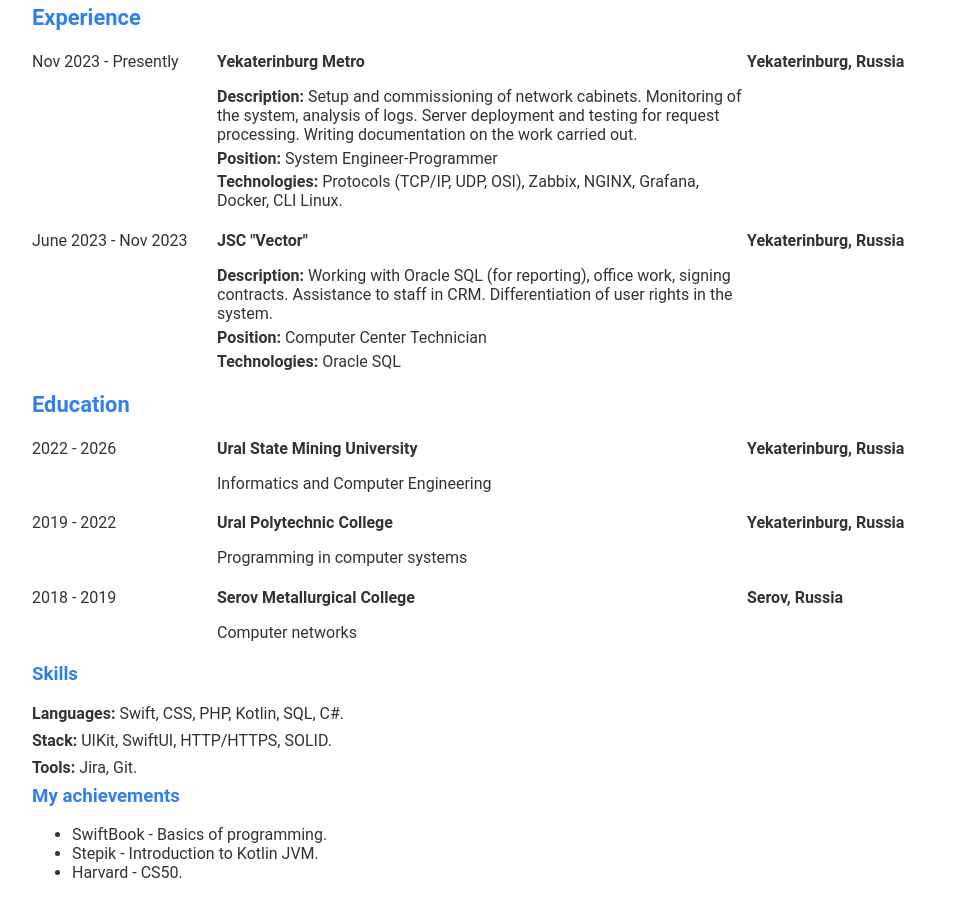
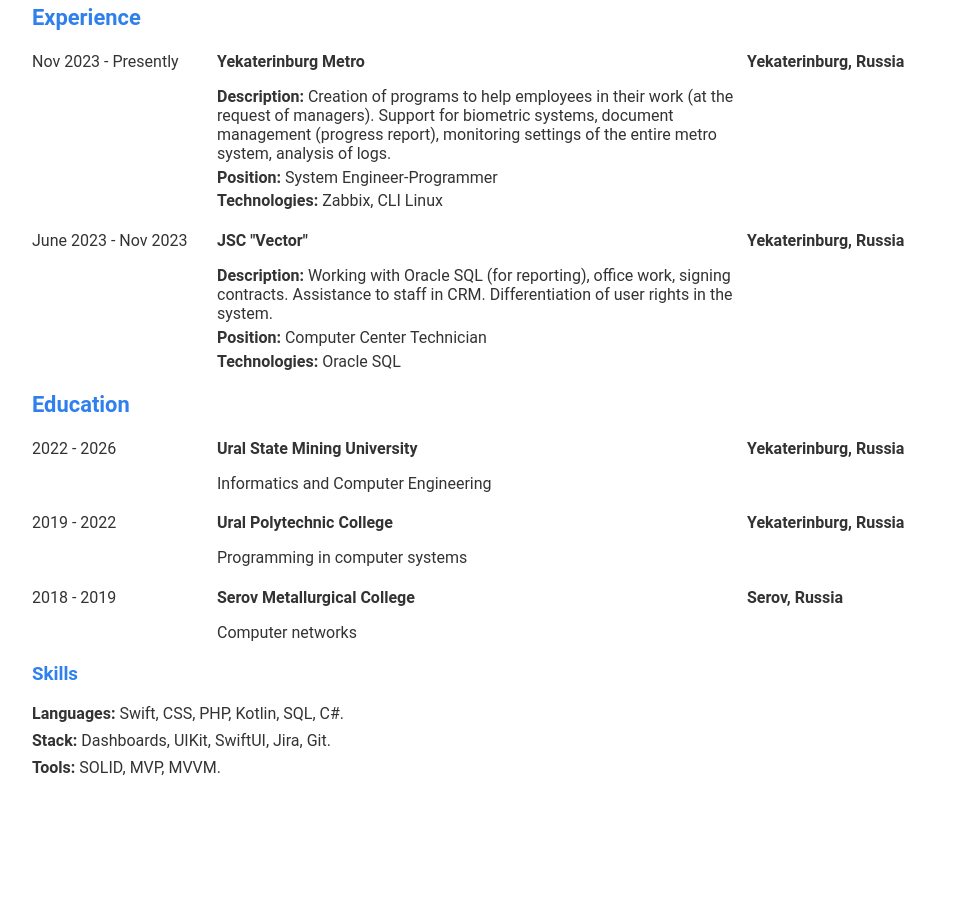
Before and after one commit to burningmannn/burningmannn.github.io, a plain HTML site: page index.html in a window 1280 px wide. Shown: the part 249-1147 px from the top of the page, without its empty margins (158-1120 px from the left). After the commit the page ends 1034 px from the top, so only its background shows below. Drawn offline with Linux system fonts and the light colour scheme.

Commit message:
Update_08_05_2024

```diff
--- a/index.html
+++ b/index.html
@@ -177,18 +177,7 @@
                 </div>
                 -->
         </section>
-        <section>
-            <div text='achievements'></div>
-            <div class="experience__details">
-                <ul>
-                    <li data-text='a3'></li>
-                    <li data-text='a2'></li>
-                    <li data-text='a1'></li>
-                </ul>
-            </div>
-        </section>
     </div>
-
     <script src='js/script.js'></script>
 </body>
 </html>
--- a/js/script.js
+++ b/js/script.js
@@ -18,12 +18,12 @@ function transition() {
 }
 var en = {
     'description_skills_languages' : '<b>Languages: </b>&nbsp;Swift, CSS, PHP, Kotlin, SQL, C#.',
-    'description_skills_stack' : '<b>Stack: </b>&nbsp;UIKit, SwiftUI, HTTP/HTTPS, SOLID.',
-    'description_skills_tools' : '<b>Tools: </b>&nbsp;Jira, Git.',
+    'description_skills_stack' : '<b>Stack: </b>&nbsp;Dashboards, UIKit, SwiftUI, Jira, Git.',
+    'description_skills_tools' : '<b>Tools: </b>&nbsp;SOLID, MVP, MVVM.',
     'name_of_two_company' : 'Yekaterinburg Metro ',
-    'description_of_two_company' : '<b>Description: </b> Setup and commissioning of network cabinets. Monitoring of the system, analysis of logs. Server deployment and testing for request processing. Writing documentation on the work carried out.',
+    'description_of_two_company' : '<b>Description: </b> Creation of programs to help employees in their work (at the request of managers). Support for biometric systems, document management (progress report), monitoring settings of the entire metro system, analysis of logs.',
     'position_of_two_company' : '<b>Position: </b> System Engineer-Programmer',
-    'technologies_of_two_company' : '<b>Technologies: </b>Protocols (TCP/IP, UDP, OSI), Zabbix, NGINX, Grafana, Docker, CLI Linux.',
+    'technologies_of_two_company' : '<b>Technologies: </b>Zabbix, CLI Linux',
     'two_place' : 'Yekaterinburg, Russia',
 	'work_date_two' : 'Nov 2023 - Presently',
     'name_of_first_company' : 'JSC "Vector"',
@@ -33,10 +33,6 @@ var en = {
     'one_place' : 'Yekaterinburg, Russia',
 	'work_date_one' : 'June 2023 - Nov 2023',
     'experience_work' : '<h3>Experience</h3>',
-    'a1': 'Harvard - CS50.',
-    'a2': 'Stepik - Introduction to Kotlin JVM.',
-    'a3': 'SwiftBook - Basics of programming.',
-    'achievements': '<h3>My achievements</h3>',
     'skills': '<h3>Skills</h3>',
     'serov_place': 'Serov, Russia',
     'special_serov': 'Computer networks',
@@ -53,12 +49,12 @@ var en = {
     'language': '<span>Language</span>',
 }; var ru = {
     'description_skills_languages' : '<b>Языки: </b>&nbsp;Swift, CSS, PHP, Kotlin, SQL, C#.',
-    'description_skills_stack' : '<b>Стек: </b>&nbsp;UIKit, SwiftUI, HTTP/HTTPS, SOLID.',
-    'description_skills_tools' : '<b>Инструменты: </b>&nbsp;Jira, Git.',
+    'description_skills_stack' : '<b>Стек: </b>&nbsp;Dashboards, UIKit, SwiftUI, Jira, Git.',
+    'description_skills_tools' : '<b>Инструменты: </b>&nbsp;SOLID, MVP, MVVM.',
     'name_of_two_company' : 'Екатеринбургский метрополитен',
-    'description_of_two_company' : '<b>Описание: </b> Настройка и введение в эксплуатацию сетевых шкафов. Мониторинг работы системы, разбор логов. Развертка сервера и его тестирование на обработку запросов. Написание документации по проведенной работе.',
+    'description_of_two_company' : '<b>Описание: </b> Создание программ для помощи в работе сотрудникам (по запросам руководителей). Поддержка систем работы с биометрией, документооборот (отчёт о проделанной работе), настройка мониторинга всей системы работы метрополитена, разбор логов.',
     'position_of_two_company' : '<b>Позиция: </b> Системный Инженер-Программист',
-    'technologies_of_two_company' : '<b>Технологии: </b>Протоколы (TCP/IP, UDP, OSI), Zabbix, NGINX, Grafana, Docker, CLI Linux.',
+    'technologies_of_two_company' : '<b>Технологии: </b>Zabbix, CLI Linux',
     'two_place' : 'Екатеринбург, Россия',
 	'work_date_two' : 'Ноя 2023 - Сейчас',
     'name_of_first_company' : 'АО "Вектор"',
@@ -68,10 +64,6 @@ var en = {
     'one_place' : 'Екатеринбург, Россия',
 	'work_date_one' : 'Июнь 2023 - Ноя 2023',
     'experience_work' : '<h3>Опыт</h3>',
-    'a1': 'Harvard - CS50.',
-    'a2': 'Stepik - Введение в Kotlin JVM.',
-    'a3': 'SwiftBook - Основы программирования.',
-    'achievements': '<h3>Мои достижения</h3>',
     'skills': '<h3>Навыки</h3>',
     'serov_place': 'Серов, Россия',
     'special_serov': 'Компьютерные сети',
```
